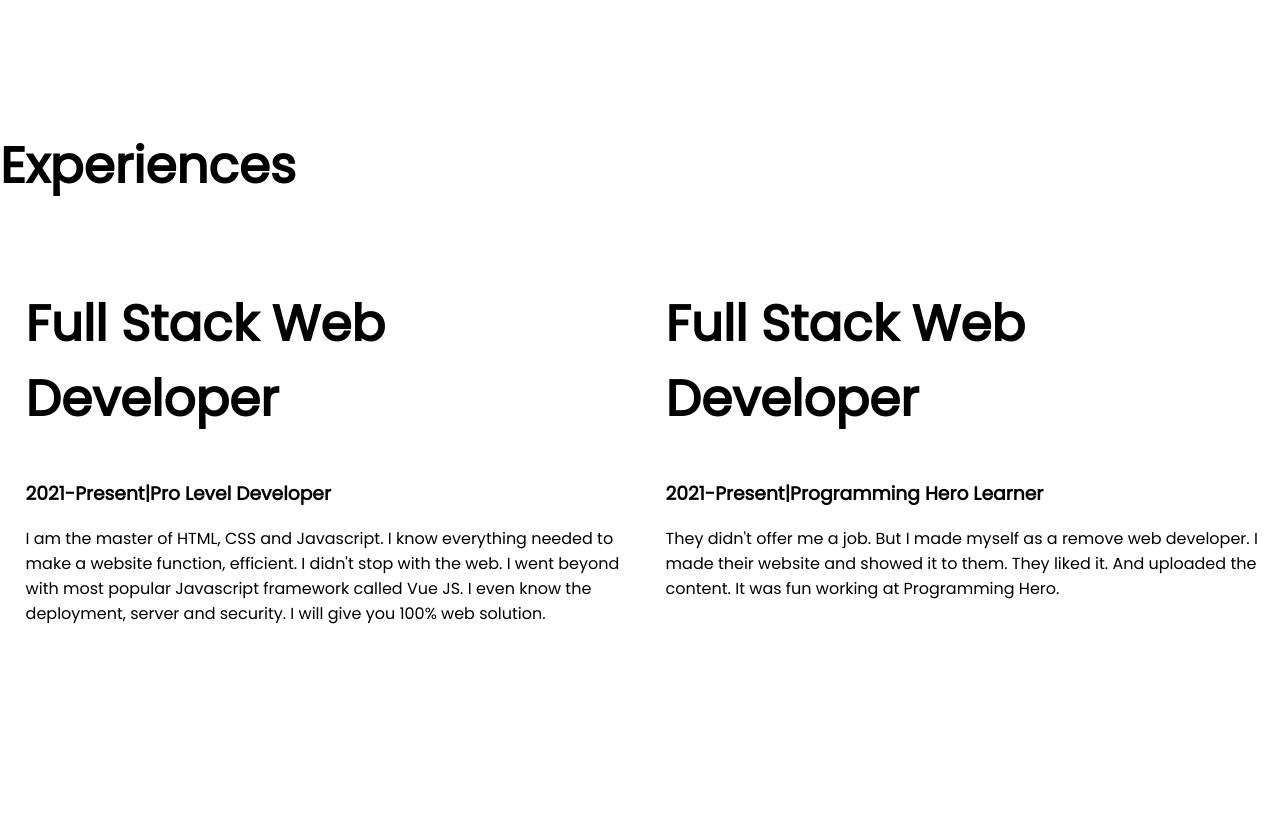
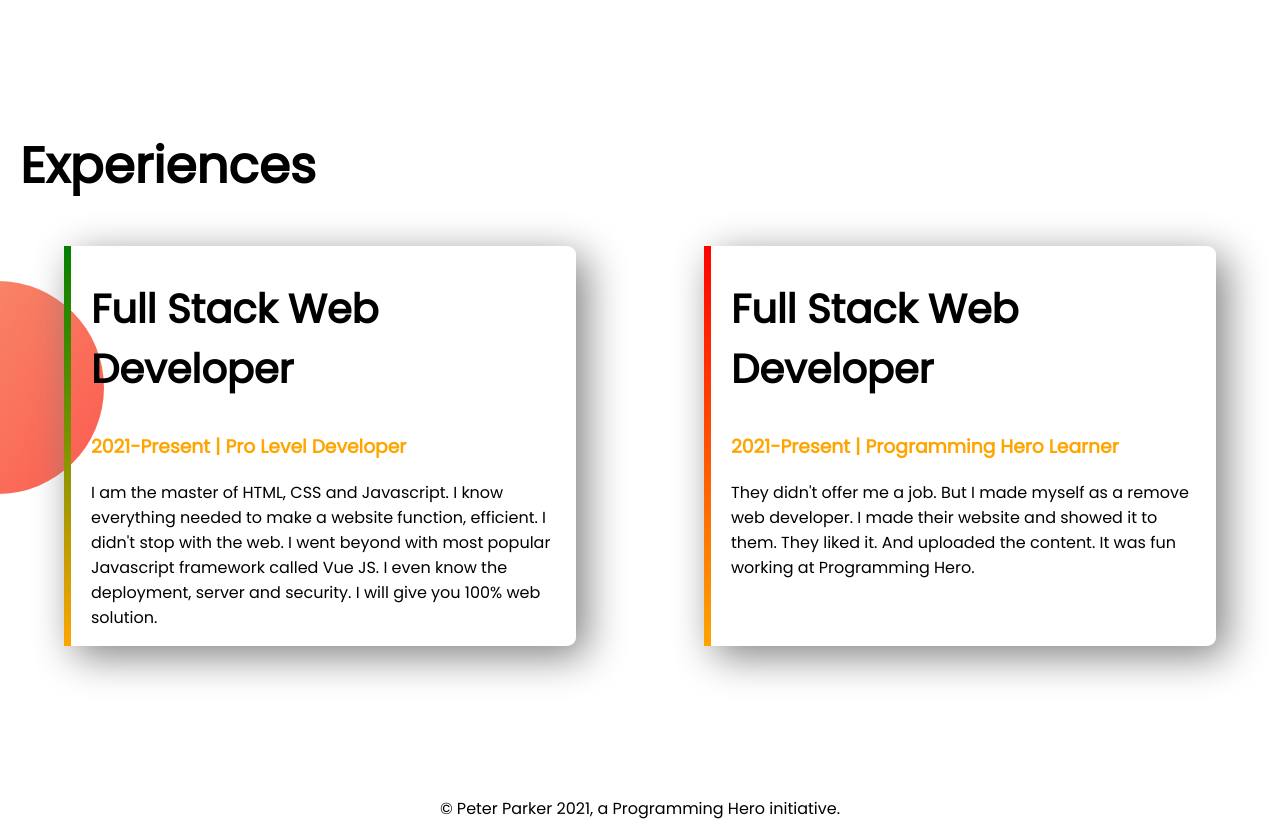
Before and after one commit to hasinaakter/developer-portfolio, a plain HTML site: page index.html in a window 1280 px wide. Shown: the part 1000-1837 px from the top of the page. Before the commit the page ends 1792 px from the top, so only its background shows below. Drawn offline with Linux system fonts and the light colour scheme.

Commit message:
last-part

```diff
--- a/index.html
+++ b/index.html
@@ -48,26 +48,27 @@
 
    </section>
 
-   <section>
-       <h1>Experiences</h1>
+   <section class="experience-area">
+       <h1 id="experience-id">Experiences</h1>
    <div class="flex-contrainer">
-    <div class="half-width">
-        <h1>Full Stack Web Developer</h1>
-        <h3>2021-Present|Pro Level Developer</h3>
+    <div id="ex-border-image1"  class="experience-item">
+        <h2>Full Stack Web Developer</h2>
+        <h3 class="color-tag">2021-Present | Pro Level Developer</h3>
         <p>I am the master of HTML, CSS and Javascript. I know everything needed to make a website function, efficient.
             I didn't stop with the web.
              I went beyond with most popular Javascript framework called Vue JS.
              I even know the deployment, server and security. I will give you 100% web solution.</p>
     </div>
-    <div class="half-width">
-     <h1>Full Stack Web Developer</h1>
-     <h3>2021-Present|Programming Hero Learner</h3>
+    <div id="ex-border-image" class="experience-item">
+     <h2>Full Stack Web Developer</h2>
+     <h3 class="color-tag">2021-Present | Programming Hero Learner</h3>
      <p>They didn't offer me a job. But I made myself as a remove web developer. I made their website and showed it to them.
           They liked it. And uploaded the content.
          It was fun working at Programming Hero.</p>
  </div>
    </div>
    </section>
+   <footer><p>© Peter Parker 2021, a Programming Hero initiative.</p></footer>
 
 </body>
 </html>
--- a/style.css
+++ b/style.css
@@ -4,6 +4,10 @@
 }
 h1{
     font-size: 50px;
+
+}
+h2{
+    font-size: 40px;
 }
 .color-tag{
     color: orange;
@@ -17,12 +21,35 @@
 
     width: 50%;
     padding-left: 2%;
+    padding-right: 2%;
 }
 .half-width-img{
     width: 40%;
 
 }
 
+
+
+.experience-item{
+    width: 50%;
+    padding-left: 20px;
+    padding-right: 20px;
+    box-shadow: 10px 10px 40px gray;
+    margin-left: 5%;
+    margin-right: 5%;
+    border-radius: 2%;
+}
+
+.experience-area{
+    background-image: url(images/exp-bg.png);
+    background-repeat: no-repeat;
+    background-position: left;
+}
+
+#experience-id{
+    margin-left: 10px;
+    padding-left: 10px;
+}
 
 
 .link-button{
@@ -39,9 +66,28 @@
     background-repeat: no-repeat;
     background-position: right;
 
+
 }
 
 .top-banner{
     background-image: url(images/top-banner.png);
     background-repeat: no-repeat;
 }
+#ex-border-image{
+
+    border-left: 7px solid;
+    border-image: linear-gradient(red,orange);
+    border-image-slice: 1;
+
+}
+
+#ex-border-image1{
+
+    border-left: 7px solid;
+    border-image: linear-gradient(green,orange);
+    border-image-slice: 1;
+
+}
+footer p{
+text-align: center;
+}
```
Also changed, not shown: images/1641143503377-removebg-preview.png (deleted), images/IMG_20211213_104040.jpg (deleted), images/IMG_7815__1_-removebg-preview.png (deleted), images/MAKEUP_2021121217434098.jpg (deleted), images/hasina.png, images/jhankar.png (deleted), images/jhankar2.png (deleted), images/my-bg.png (deleted), images/my-bg2.png (deleted).
